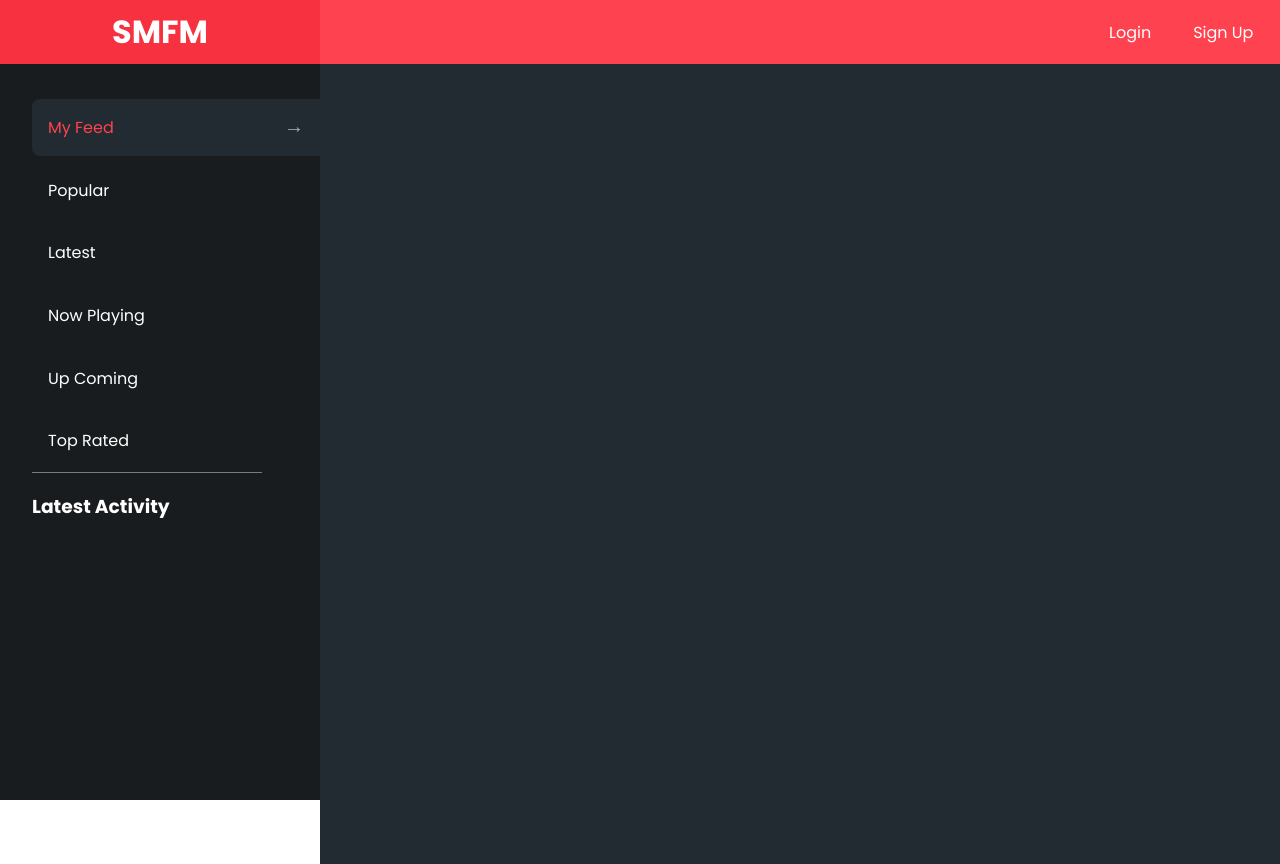
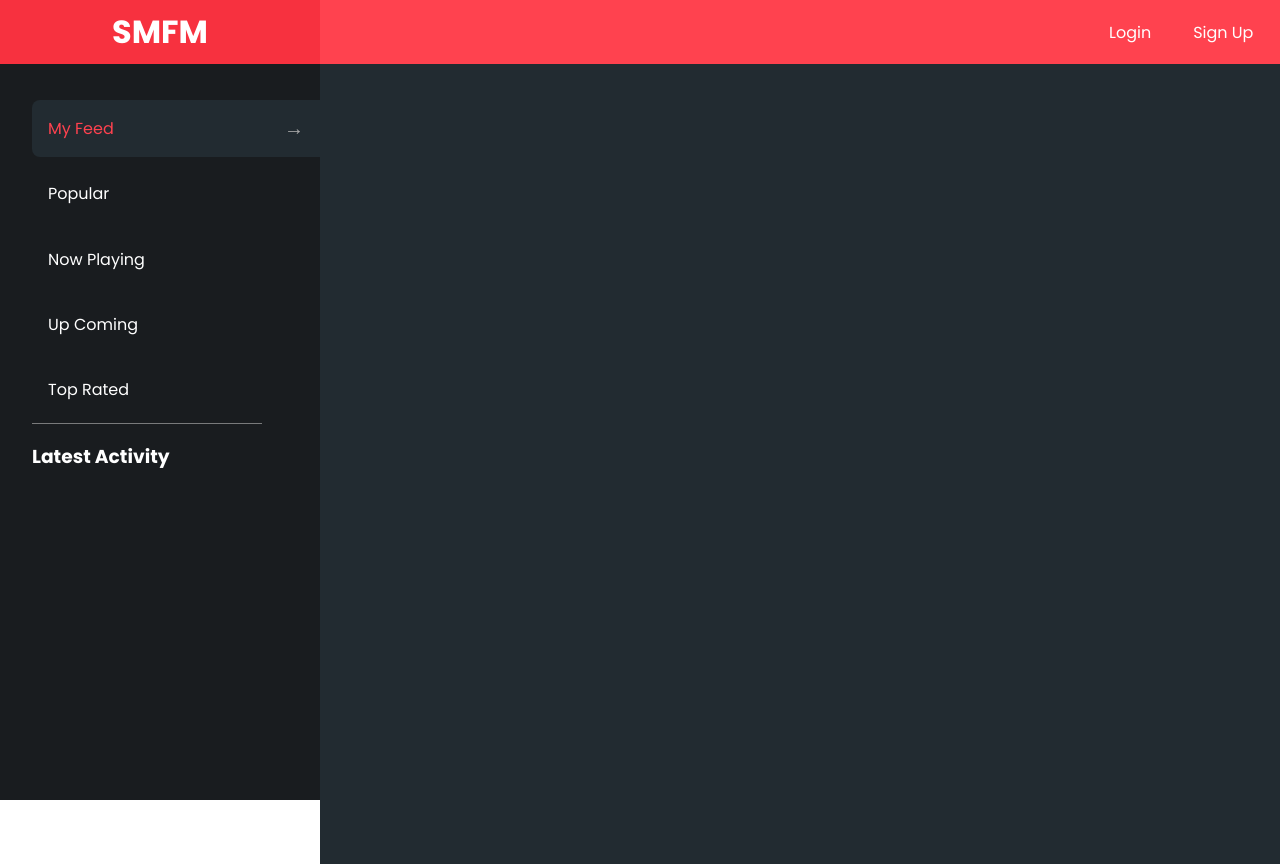
Before and after one commit to GypsyDangerous/MovieCave, a Next.js app: page / in a window 1280 px wide. Built offline with nearby package versions, Linux system fonts and the light colour scheme.

Commit message:
removed latest link from sidebar

```diff
--- a/src/pages/_app.js
+++ b/src/pages/_app.js
@@ -138,9 +138,6 @@ function MyApp({ Component, pageProps, ...props }) {
 									<NavLink href="/popular" activeClassName="active-link">
 										<a>Popular</a>
 									</NavLink>
-									<NavLink href="/latest" activeClassName="active-link">
-										<a>Latest</a>
-									</NavLink>
 									<NavLink href="/now-playing" activeClassName="active-link">
 										<a>Now Playing</a>
 									</NavLink>
```
